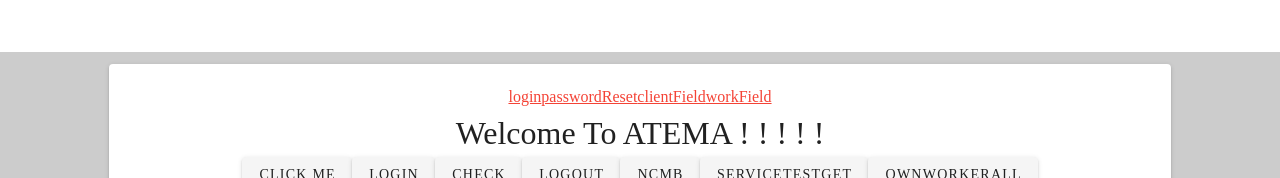
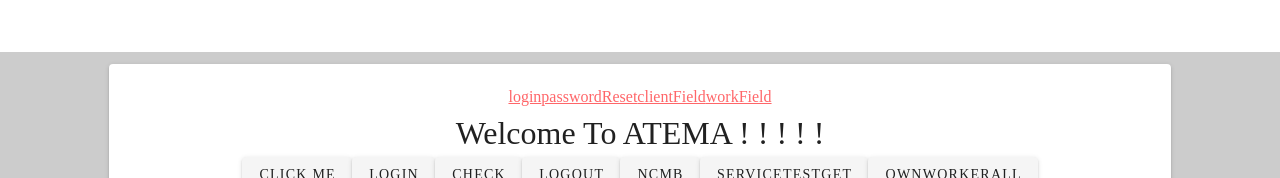
Before and after one commit to AtemaSuper/ATEMA-web-, a Vue app in the folder frontend/: page / in a window 1280 px wide. Shown: the top 178 px of the page. Built offline with nearby package versions, Linux system fonts and the light colour scheme.

Commit message:
:recycle:  テーマ設定の修正

```diff
--- a/frontend/src/plugins/vuetify.js
+++ b/frontend/src/plugins/vuetify.js
@@ -16,10 +16,10 @@ const opts = {
   theme: {
     themes: {
       light: {
-        primary: "#f44336",
-        secondary: "#009688",
+        primary: "#ff6669",
+        secondary: "#00ffd0",
         accent: "#ff9800",
-        error: "#ff5722",
+        error: "#ff4910",
         warning: "#ffc107",
         info: "#607d8b",
         success: "#8bc34a"
```
